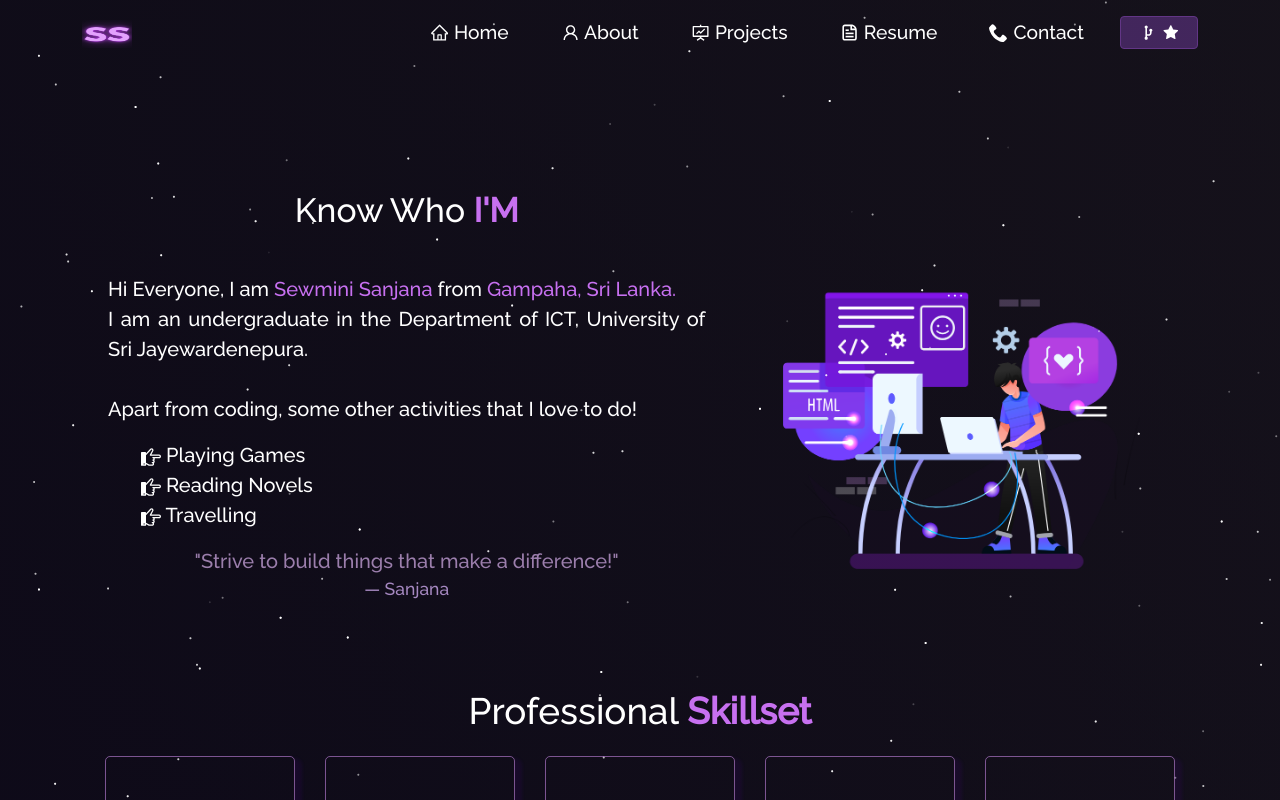
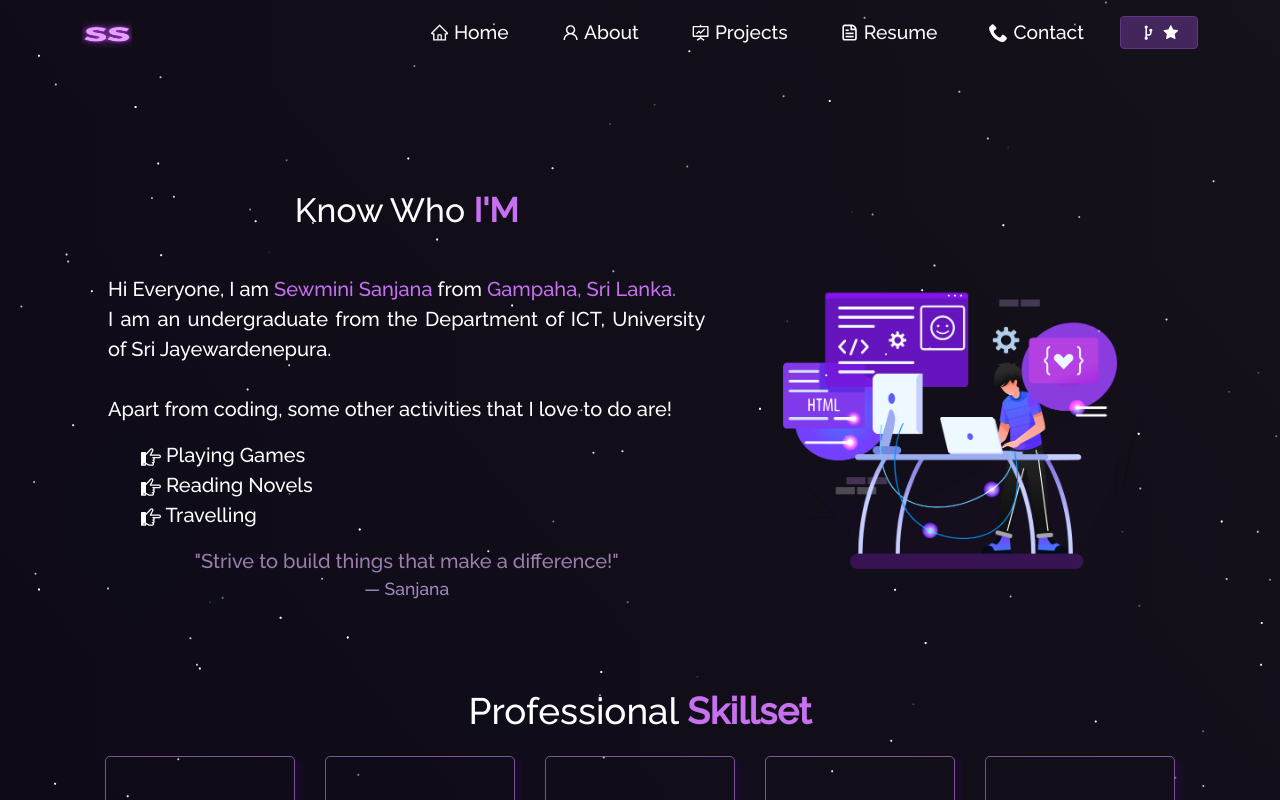
Before and after one commit to SANJANASOLANGA/WebPortfolio, a React (Create React App) app: page /about in a window 1280 px wide. Shown: the top 800 px of the page. Built offline with nearby package versions, Linux system fonts and the light colour scheme.

Commit message:
Corrected the grammer mistakes

```diff
--- a/src/components/About/AboutCard.js
+++ b/src/components/About/AboutCard.js
@@ -10,10 +10,10 @@ function AboutCard() {
           <p style={{ textAlign: "justify" }}>
             Hi Everyone, I am <span className="purple">Sewmini Sanjana </span>
             from <span className="purple"> Gampaha, Sri Lanka.</span>
-            <br />I am an undergraduate in the Department of ICT, University of Sri Jayewardenepura.
+            <br />I am an undergraduate from the Department of ICT, University of Sri Jayewardenepura.
             <br />
             <br />
-            Apart from coding, some other activities that I love to do!
+            Apart from coding, some other activities that I love to do are!
           </p>
           <ul>
             <li className="about-activity">
--- a/src/components/Home/Home2.js
+++ b/src/components/Home/Home2.js
@@ -19,8 +19,7 @@ function Home2() {
               LET ME <span className="purple"> INTRODUCE </span> MYSELF
             </h1>
             <p className="home-about-body">
-              I fell in love with programming and I have at least learnt
-              something, I think… 🤷‍♂️
+              I fell in love with programming and I think… 🤷‍♂️, I have learnet at least something.
               <br />
               <br />I am fluent in classics like
               <i>
--- a/src/components/Projects/Projects.js
+++ b/src/components/Projects/Projects.js
@@ -26,7 +26,7 @@ function Projects() {
             My Recent <strong className="purple">Works </strong>
           </h1>
           <p style={{ color: "white" }}>
-            Here are a few projects I've worked on recently.
+            Here are a few projects I've worked recently.
           </p>
           <Row style={{ justifyContent: "center", paddingBottom: "10px" }}>
             <Col md={4} className="project-card">
```
